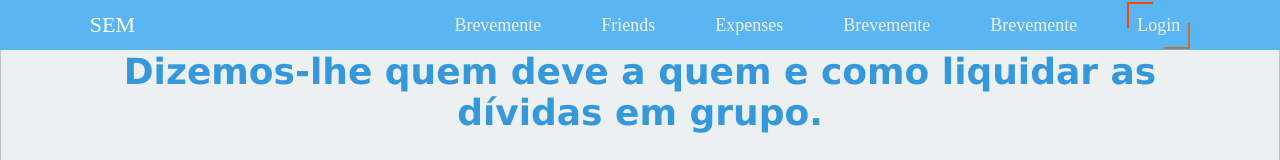
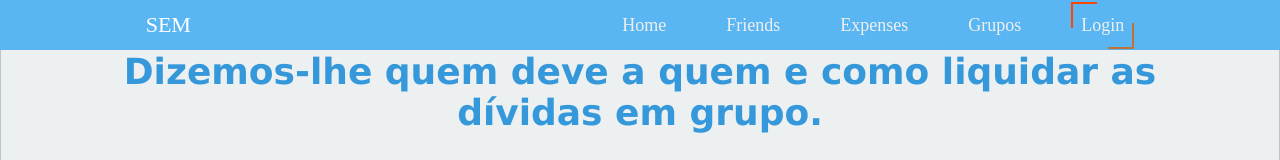
Before and after one commit to BrunoMendes18/ShareABill_Website, an Angular app: page / in a window 1280 px wide. Shown: the top 160 px of the page. Built offline with nearby package versions, Linux system fonts and the light colour scheme; a web font is replaced by a local one.

Commit message:
change navBar

```diff
--- a/src/app/components/expenses/expenses.component.ts
+++ b/src/app/components/expenses/expenses.component.ts
@@ -13,7 +13,7 @@ export class ExpensesComponent implements OnInit {
   nome ="";
   quanti :number =0;
   tipo: number = 1;
-  grupo_id : number|null= 0;
+  grupo_id : number|null= null;
   quemPagou : number=1;
 
   closepopup :any ;
@@ -191,11 +191,12 @@ export class ExpensesComponent implements OnInit {
         }else{
           this.amigosIds.push({id:this.respostaAmigos[i].user_id1});
         }
-        if(i=this.respostaAmigos.length){
-          this.amigosInfo();
-        }
+
+
       }
       console.log('opa');
+      console.log(this.amigosIds);
+      this.amigosInfo();
     })
     console.log('amigao');
 
@@ -204,7 +205,6 @@ export class ExpensesComponent implements OnInit {
  amigosInfo(){
     console.log('amigos-info');
     console.log(this.amigosIds);
-    console.log(this.amigosIds[0].id);
     console.log('length: ',this.amigosIds.length)
 
     for(let i=0; i<this.amigosIds.length;i++)
@@ -214,7 +214,7 @@ export class ExpensesComponent implements OnInit {
         this.respostaAmigosInfo = arg;
         console.log('--------------');
         console.log(this.respostaAmigosInfo);
-        this.amigosinfo.push({id:this.respostaAmigosInfo[i].id,name:this.respostaAmigosInfo[i].name, email: this.respostaAmigosInfo[i].email});
+        this.amigosinfo.push({id:this.respostaAmigosInfo[0].id,name:this.respostaAmigosInfo[0].name, email: this.respostaAmigosInfo[0].email});
         console.log(this.amigosinfo);
 
       },(error) => {                              //Error callback
@@ -225,8 +225,9 @@ export class ExpensesComponent implements OnInit {
         console.log('Message: ',this.errorMessage.message);
         console.log('Status: ',this.errorMessage.status);
       })
+
     }
-
+    this.amigosIds = [];
   }
 
   addGrupoDespesa(id: number){
--- a/src/app/components/nav-bar/nav-bar.component.html
+++ b/src/app/components/nav-bar/nav-bar.component.html
@@ -7,11 +7,10 @@
   </div>
 
   <div class="nav-links">
-    <a href="#" >Brevemente</a>
+    <a href="#" >Home</a>
     <a [routerLink]="['/friends']" routerLinkActive="active" >Friends</a>
     <a [routerLink]="['/expenses']" routerLinkActive="active" >Expenses</a>
-    <a href="#" >Brevemente</a>
-    <a href="#" >Brevemente</a>
+    <a [routerLink]="['/grupo']" routerLinkActive="active" >Grupos</a>
     <a [routerLink]="['/login']" routerLinkActive="active" id="contacto" >Login</a>
   </div>
 
```
